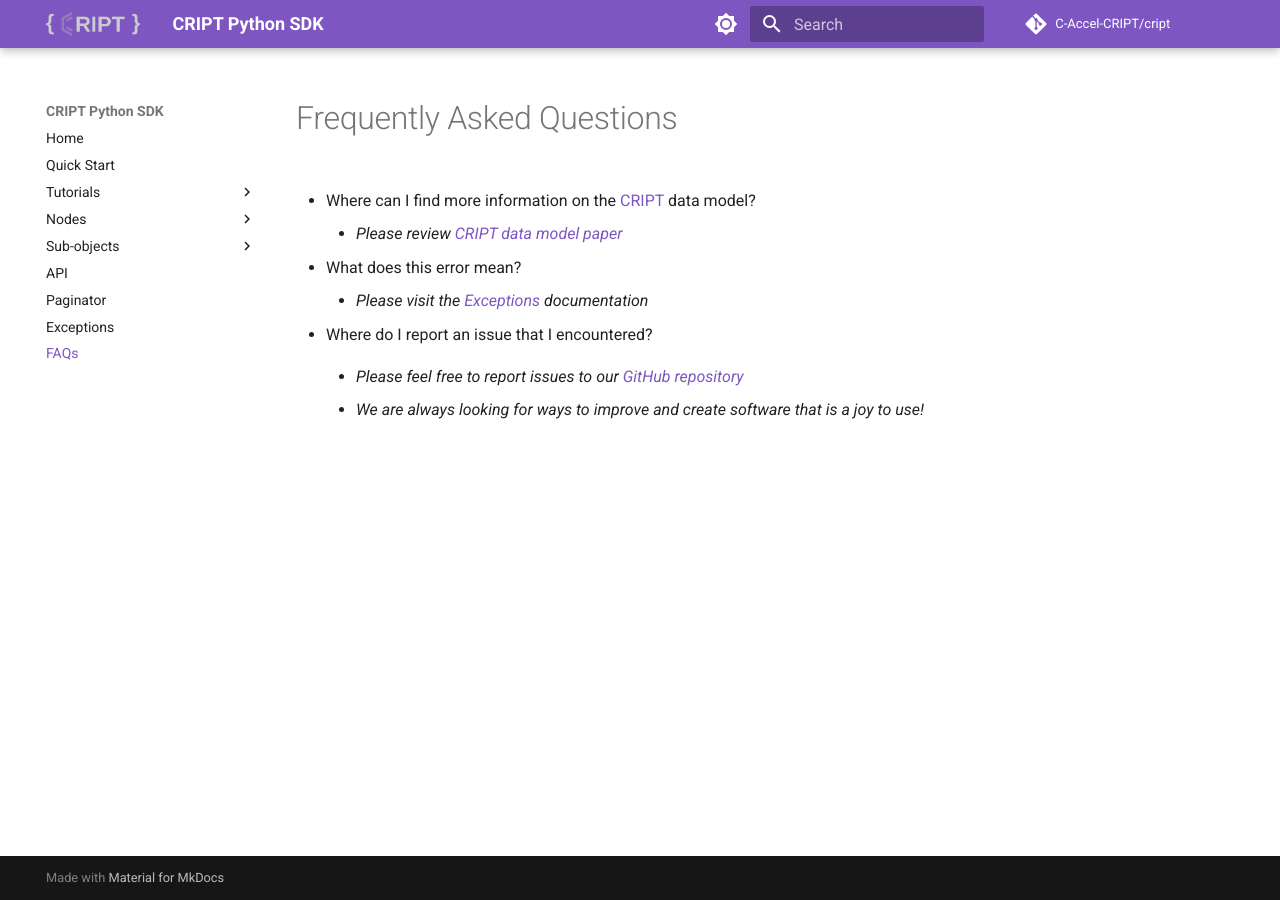
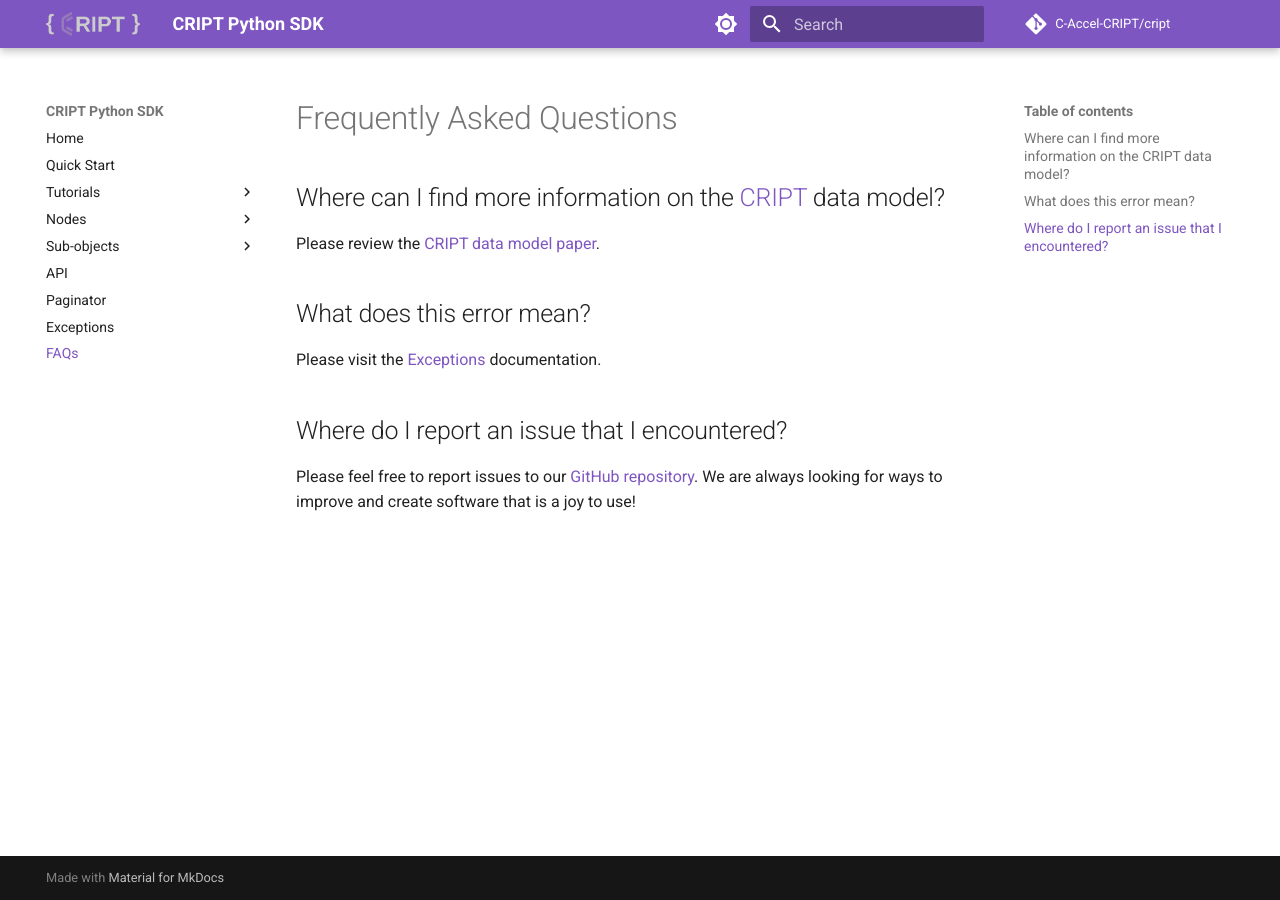
Before and after one commit to C-Accel-CRIPT/sdk-archive, an MkDocs documentation site: the page built from docs/faqs.md, in a window 1280 px wide. Built offline with MkDocs 1.6.1 and Material for MkDocs 9.7.7, drawn with Linux system fonts in a browser that asks for light colours; comment, search, counter and statistics services are not loaded.

Commit message:
Update faqs.md

```diff
--- a/docs/faqs.md
+++ b/docs/faqs.md
@@ -1,15 +1,13 @@
 # Frequently Asked Questions
 
-* Where can I find more information on the <a href="https://criptapp.org" target="_blank">CRIPT</a> data model?
-    * _Please review
-    <a href="https://criptapp.org" target="_blank">CRIPT</a>
-    <a href="https://chemrxiv.org/engage/chemrxiv/article-details/6322951abe03b232b0f6c7db" target="_blank">data model paper</a>_
+## Where can I find more information on the <a href="https://criptapp.org" target="_blank">CRIPT</a> data model?
+Please review the
+<a href="https://chemrxiv.org/engage/chemrxiv/article-details/6322951abe03b232b0f6c7db" target="_blank">CRIPT data model paper</a>.
 
-* What does this error mean?
-    * _Please visit the <a href="/exceptions" target="_blank">Exceptions</a> documentation_
+## What does this error mean?
+Please visit the <a href="/exceptions" target="_blank">Exceptions</a> documentation.
 
-* Where do I report an issue that I encountered?
-    * _Please feel free to report issues to our
-    <a href="https://github.com/C-Accel-CRIPT/cript/issues" target="_blank">GitHub repository</a>_
-
-    * _We are always looking for ways to improve and create software that is a joy to use!_
+## Where do I report an issue that I encountered?
+Please feel free to report issues to our
+<a href="https://github.com/C-Accel-CRIPT/cript/issues" target="_blank">GitHub repository</a>.
+We are always looking for ways to improve and create software that is a joy to use!
```
